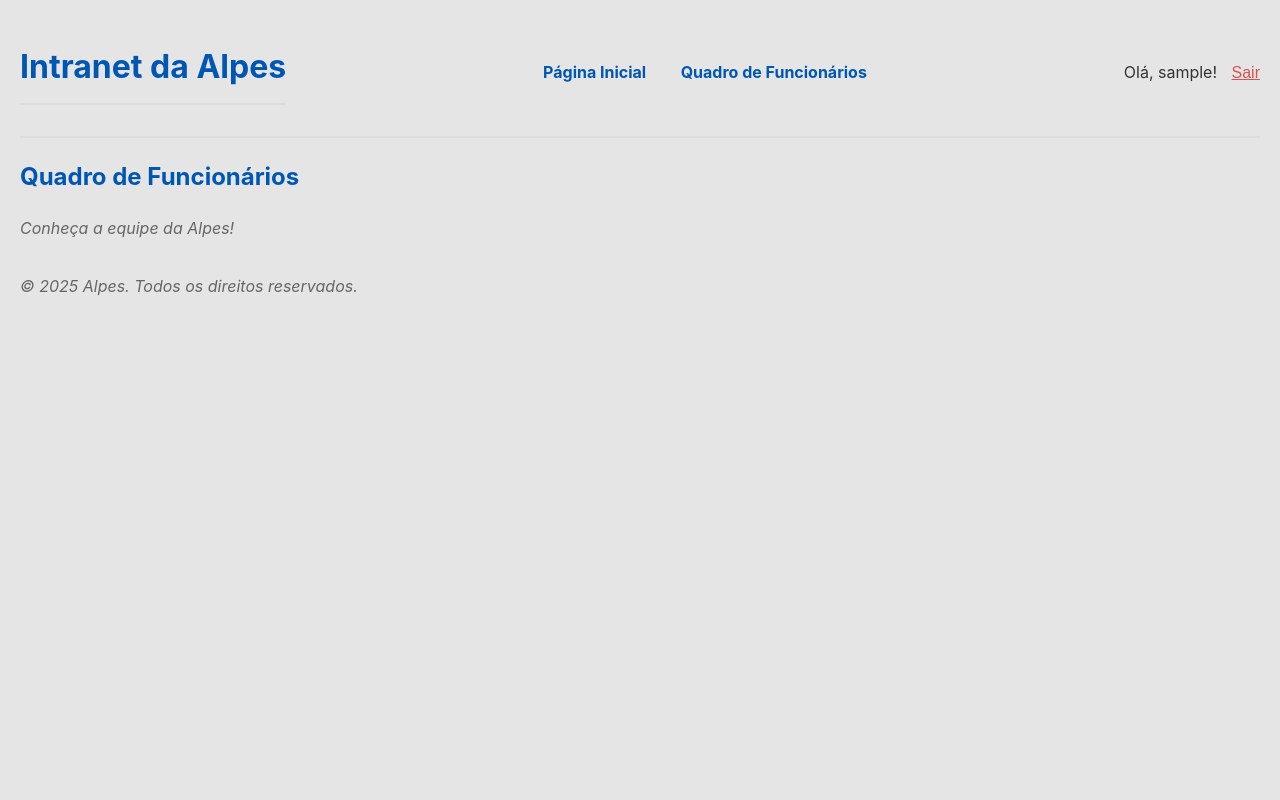
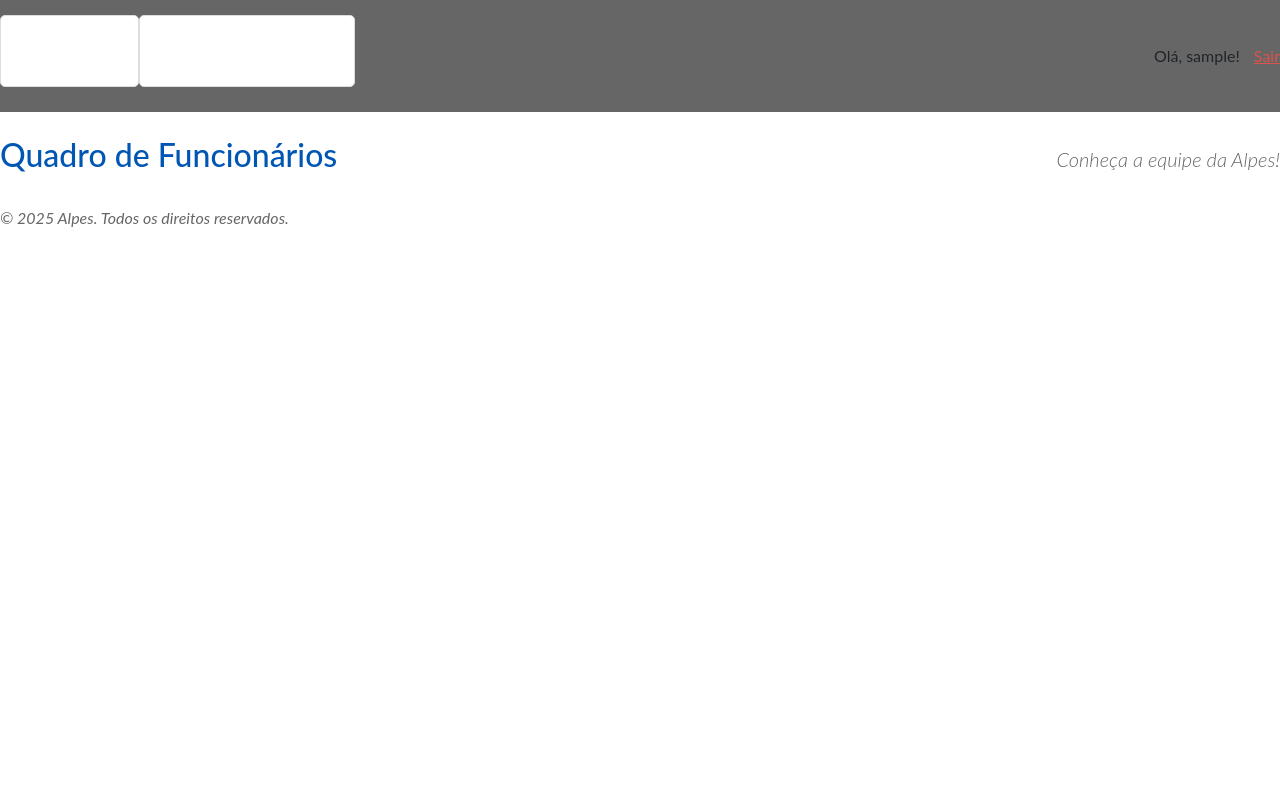
Before and after one commit to Gustavonabreu/intranet-alpes, a Django app: page /quadro/ in a window 1280 px wide. Run offline with Django 5.2, Linux system fonts and the light colour scheme; the visitor is signed in with stand-in values (Sample User, id 1); data that the repository does not hold is empty.

Commit message:
feat: ajustes de layout

```diff
--- a/funcionarios/static/funcionarios/style.css
+++ b/funcionarios/static/funcionarios/style.css
@@ -1,12 +1,13 @@
 /* funcionarios/static/funcionarios/style.css */
 
 body {
-    font-family: -apple-system, BlinkMacSystemFont, "Segoe UI", Roboto, "Helvetica Neue", Arial, sans-serif;
-    background-color: #e5e5e5;
-    color: #333;
-    line-height: 1.6;
+    display: flex;
+    flex-direction: column;
+    min-height: 100vh;
     margin: 0;
-    padding: 20px;
+    padding: 0;
+    font-family: 'Lato', sans-serif;
+    background: color(white)
 }
 
 h1, h2 {
@@ -118,25 +108,6 @@
     word-break: break-all;
 }
 
-/* Estilos do Header e Navegação */
-.main-header {
-    display: flex;
-    justify-content: space-between;
-    align-items: center;
-    padding-bottom: 10px;
-    border-bottom: 2px solid #ddd;
-    margin-bottom: 20px;
-}
-
-.main-nav a {
-    margin: 0 15px;
-    text-decoration: none;
-    color: #0056b3;
-    font-weight: bold;
-}
-.main-nav a:hover {
-    text-decoration: underline;
-}
 
 /* Adicione ao final de style.css */
 .foto-funcionario {
@@ -147,3 +118,15 @@
     margin-bottom: 15px;
     border: 3px solid #ddd;
 }
+
+/* BARRA DE NAVEGAÇÃO */
+nav.navbar-transparente {
+    padding: 15px 0px;
+    background: rgba(0,0,0,0.6);
+}
+.navbar-light .navbar-nav .nav-link { color: white; }
+.navbar-light .navbar-nav .nav-link:hover { color: #000000; }
+.navbar-light .navbar-toggler {
+    color: rgba(0, 0, 0, .5);
+    border-color: rgba(255, 255, 255,.1);
+}
--- a/funcionarios/templates/funcionarios/quadro_funcionarios.html
+++ b/funcionarios/templates/funcionarios/quadro_funcionarios.html
@@ -1,24 +1,25 @@
 {% extends 'base.html' %}
 
 {% block content %}
-<div class="page-header">
+<div class="d-flex justify-content-between align-items-center mb-4">
     <h2>Quadro de Funcionários</h2>
-    <p>Conheça a equipe da Alpes!</p>
+    <p class="lead mb-0">Conheça a equipe da Alpes!</p>
 </div>
 
-<div class="quadro-container">
+<div class="row">
     {% for funcionario in funcionarios %}
-        <div class="card-funcionario">
-            {% if funcionario.foto %}
-                <img class="foto-funcionario" src="{{ funcionario.foto.url }}" alt="Foto de {{ funcionario.nome_completo }}">
-             {% else %}
-                    <img class="foto-funcionario" src="https://placehold.co/100x100" alt="Foto de {{ funcionario.nome_completo }}">
-            {% endif %}
-
-                <h4>{{ funcionario.nome_completo }}</h4>
-            <div class="contato">
-                <p><strong>Email:</strong> {{ funcionario.email }}</p>
-                <p><strong>WhatsApp:</strong> {{ funcionario.whatsapp }}</p>
+        <div class="col-md-6 col-lg-4 mb-4">
+            <div class="card h-100 text-center">
+                {% if funcionario.foto %}
+                    <img src="{{ funcionario.foto.url }}" class="card-img-top" alt="Foto de {{ funcionario.nome_completo }}" style="width: 120px; height: 120px; object-fit: cover; border-radius: 50%; margin: 20px auto 0;">
+                {% else %}
+                    <img src="https://placehold.co/120x120" class="card-img-top" alt="Foto de {{ funcionario.nome_completo }}" style="width: 120px; height: 120px; object-fit: cover; border-radius: 50%; margin: 20px auto 0;">
+                {% endif %}
+                <div class="card-body">
+                    <h5 class="card-title">{{ funcionario.nome_completo }}</h5>
+                    <p class="card-text"><strong>Email:</strong> {{ funcionario.email }}</p>
+                    <p class="card-text"><strong>WhatsApp:</strong> {{ funcionario.whatsapp }}</p>
+                </div>
             </div>
         </div>
     {% endfor %}
--- a/templates/base.html
+++ b/templates/base.html
@@ -3,18 +3,24 @@
 <html lang="pt-br">
 <head>
     <meta charset="UTF-8">
+    <meta name="viewport" content="width=device-width, initial-scale=1.0" />
+
     <title>Intranet Alpes</title>
+
+    <link href="https://cdn.jsdelivr.net/npm/bootstrap@5.3.3/dist/css/bootstrap.min.css" rel="stylesheet">
     <link rel="stylesheet" href="{% static 'funcionarios/style.css' %}">
     <link rel="stylesheet" href="https://cdn.jsdelivr.net/npm/swiper@11/swiper-bundle.min.css"/>
 </head>
+
 <body>
-    <header class="main-header">
-        <h1>Intranet da Alpes</h1>
-
-        <nav class="main-nav">
-        <a href="{% url 'homepage' %}">Página Inicial</a>
-        <a href="{% url 'quadro_funcionarios' %}">Quadro de Funcionários</a>
-        </nav>
+    <header>
+        <nav class="navbar navbar-expand-md navbar-light navbar-transparente">
+        <div class="collapse navbar-collapse" id="navbarNav">
+            <ul class="navbar-nav">
+                <li class="nav-item"><a class="nav-link" href="{% url 'homepage' %}">Pagina Inicial</a></li>
+                <li class="nav-item"><a class="nav-link" href="{% url 'quadro_funcionarios' %}">Quadro de Funcionarios</a></li>
+            </ul>
+        </div>
 
         {% if user.is_authenticated %}
             <form action="{% url 'logout' %}" method="post" style="display: inline;">
@@ -23,9 +29,10 @@
                 <button type="submit" class="logout-button">Sair</button>
             </form>
         {% endif %}
+        </nav>
     </header>
 
-    <main class="main-content">
+    <main class="conainer mt-4">
         {% block content %}
         {% endblock %}
     </main>
@@ -36,6 +43,8 @@
 
     <script src="https://cdn.jsdelivr.net/npm/swiper@11/swiper-bundle.min.js"></script>
 
+    <script src="https://cdn.jsdelivr.net/npm/bootstrap@5.3.3/dist/js/bootstrap.bundle.min.js"></script>
+
     {% block extra_js %}
     {% endblock %}
 </body>
```
Also changed, not shown: other parts of funcionarios/static/funcionarios/style.css (+14 -25 lines), funcionarios/templates/funcionarios/homepage.html (+15 -10 lines).
